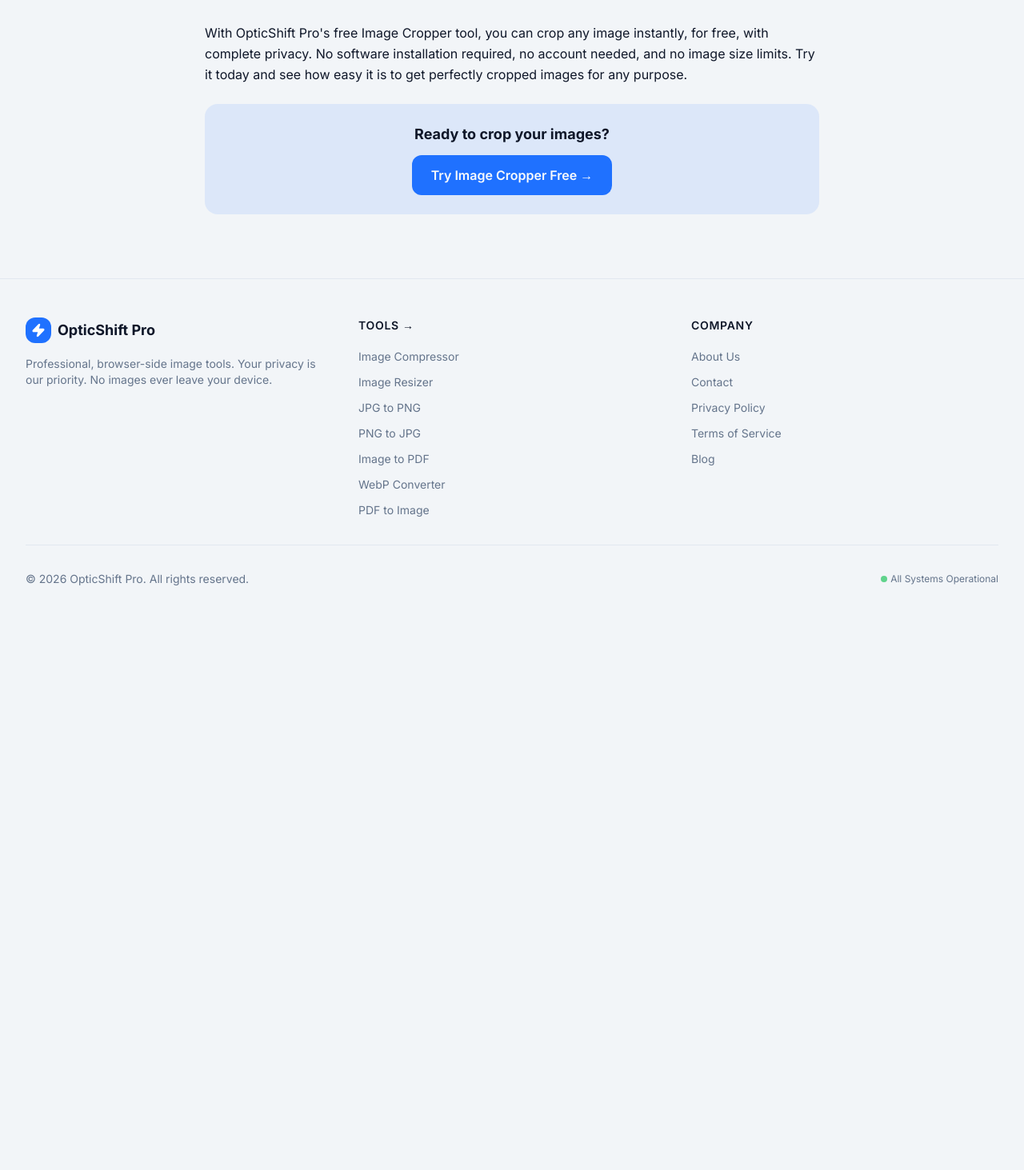
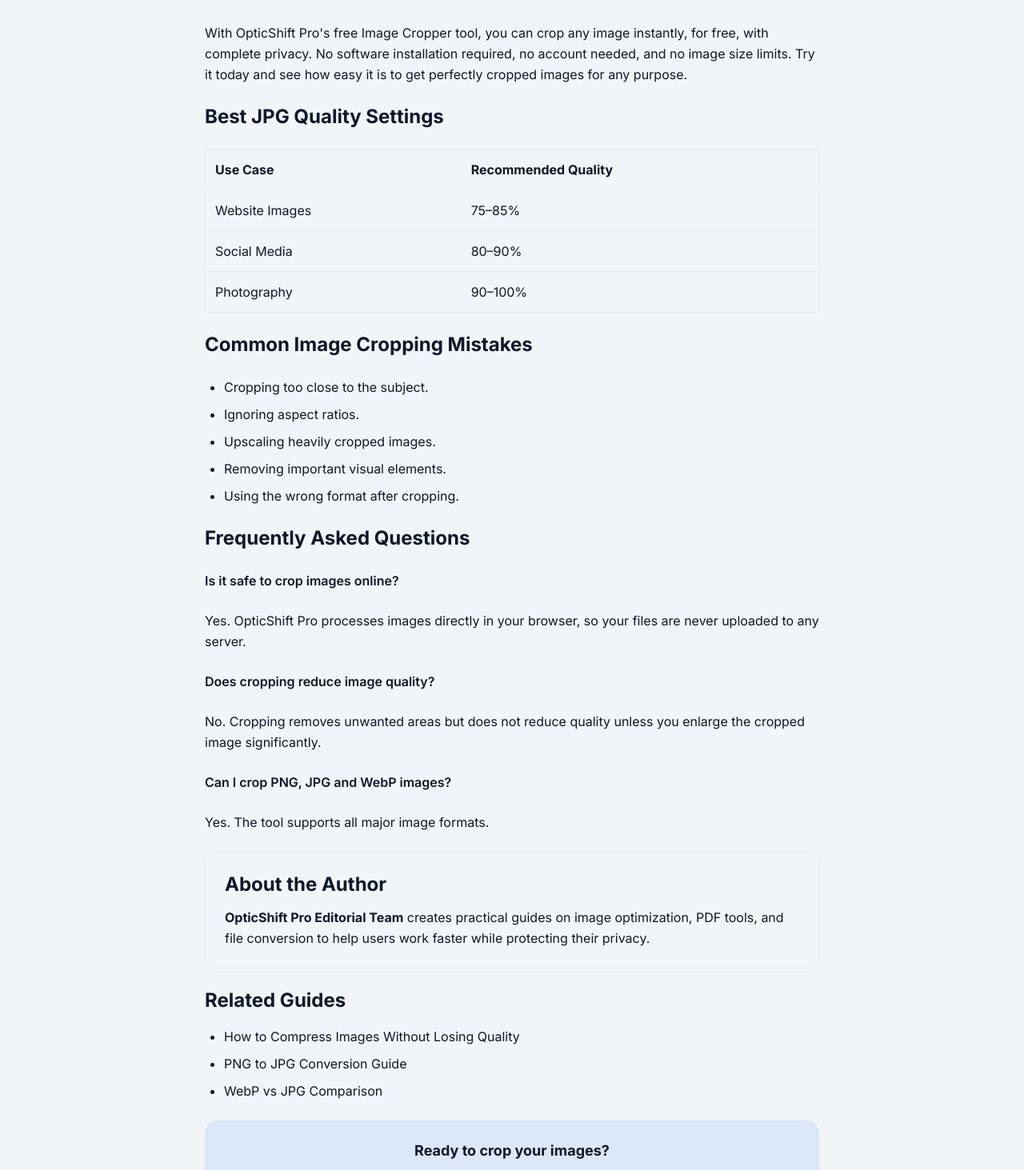
Before and after one commit to surajkumar122024-star/ok01, a Next.js app: page /blog/image-cropper in a window 1280 px wide. Shown: the part 4025-5488 px from the top of the page at 80% size. Before the commit the page ends 4807 px from the top, so only its background shows below. Built offline with nearby package versions, Linux system fonts and the light colour scheme.

Commit message:
Enhance image cropper page with new content sections
Added new sections on JPG quality settings, common cropping mistakes, FAQs, about the author, and related guides to the image cropper page.

```diff
--- a/src/app/blog/image-cropper/page.tsx
+++ b/src/app/blog/image-cropper/page.tsx
@@ -1,4 +1,5 @@
 import { Metadata } from 'next'
+import Link from 'next/link'
 
 export const metadata: Metadata = {
   title: 'How to Crop Images Online for Free — No Software Needed | OpticShift Pro',
@@ -147,15 +148,104 @@ export default function ImageCropperArticle() {
             With OpticShift Pro's free Image Cropper tool, you can crop any image instantly, for free, with complete privacy. No software installation required, no account needed, and no image size limits. Try it today and see how easy it is to get perfectly cropped images for any purpose.
           </p>
 
-          {/* CTA */}
+          {/* ── NEW SECTION 1: Best JPG Quality Settings ── */}
+          <h2 className="text-2xl font-bold mt-8">Best JPG Quality Settings</h2>
+
+          <div className="overflow-x-auto">
+            <table className="w-full border border-border rounded-lg">
+              <thead>
+                <tr className="border-b">
+                  <th className="p-3 text-left">Use Case</th>
+                  <th className="p-3 text-left">Recommended Quality</th>
+                </tr>
+              </thead>
+              <tbody>
+                <tr className="border-b">
+                  <td className="p-3">Website Images</td>
+                  <td className="p-3">75–85%</td>
+                </tr>
+                <tr className="border-b">
+                  <td className="p-3">Social Media</td>
+                  <td className="p-3">80–90%</td>
+                </tr>
+                <tr className="border-b">
+                  <td className="p-3">Photography</td>
+                  <td className="p-3">90–100%</td>
+                </tr>
+              </tbody>
+            </table>
+          </div>
+
+          {/* ── NEW SECTION 2: Common Cropping Mistakes ── */}
+          <h2 className="text-2xl font-bold mt-8">Common Image Cropping Mistakes</h2>
+
+          <ul className="list-disc pl-6 space-y-2">
+            <li>Cropping too close to the subject.</li>
+            <li>Ignoring aspect ratios.</li>
+            <li>Upscaling heavily cropped images.</li>
+            <li>Removing important visual elements.</li>
+            <li>Using the wrong format after cropping.</li>
+          </ul>
+
+          {/* ── NEW SECTION 3: FAQs ── */}
+          <h2 className="text-2xl font-bold mt-8">Frequently Asked Questions</h2>
+
+          <h3 className="font-semibold mt-6">Is it safe to crop images online?</h3>
+          <p>
+            Yes. OpticShift Pro processes images directly in your browser, so your files are never uploaded to any server.
+          </p>
+
+          <h3 className="font-semibold mt-6">Does cropping reduce image quality?</h3>
+          <p>
+            No. Cropping removes unwanted areas but does not reduce quality unless you enlarge the cropped image significantly.
+          </p>
+
+          <h3 className="font-semibold mt-6">Can I crop PNG, JPG and WebP images?</h3>
+          <p>
+            Yes. The tool supports all major image formats.
+          </p>
+
+          {/* ── NEW SECTION 4: About the Author ── */}
+          <div className="mt-10 p-6 border rounded-xl">
+            <h2 className="text-2xl font-bold mb-3">About the Author</h2>
+            <p>
+              <strong>OpticShift Pro Editorial Team</strong> creates practical guides on image
+              optimization, PDF tools, and file conversion to help users work faster while
+              protecting their privacy.
+            </p>
+          </div>
+
+          {/* ── NEW SECTION 5: Related Guides ── */}
+          <div className="mt-10">
+            <h2 className="text-2xl font-bold mb-4">Related Guides</h2>
+            <ul className="list-disc pl-6 space-y-2">
+              <li>
+                <Link href="/blog/how-to-compress-images-without-losing-quality">
+                  How to Compress Images Without Losing Quality
+                </Link>
+              </li>
+              <li>
+                <Link href="/blog/how-to-convert-png-to-jpg">
+                  PNG to JPG Conversion Guide
+                </Link>
+              </li>
+              <li>
+                <Link href="/blog/webp-vs-jpg">
+                  WebP vs JPG Comparison
+                </Link>
+              </li>
+            </ul>
+          </div>
+
+          {/* ── CTA (Fixed route + next/link) ── */}
           <div className="mt-10 p-6 bg-primary/10 rounded-2xl text-center space-y-3">
             <p className="font-bold text-lg">Ready to crop your images?</p>
-            <a
-              href="/tools/image-cropper"
+            <Link
+              href="/image-cropper"
               className="inline-block px-6 py-3 bg-primary text-primary-foreground rounded-xl font-semibold hover:opacity-90 transition"
             >
-              Try Image Cropper Free &rarr;
-            </a>
+              Try Image Cropper Free →
+            </Link>
           </div>
 
         </div>
```
